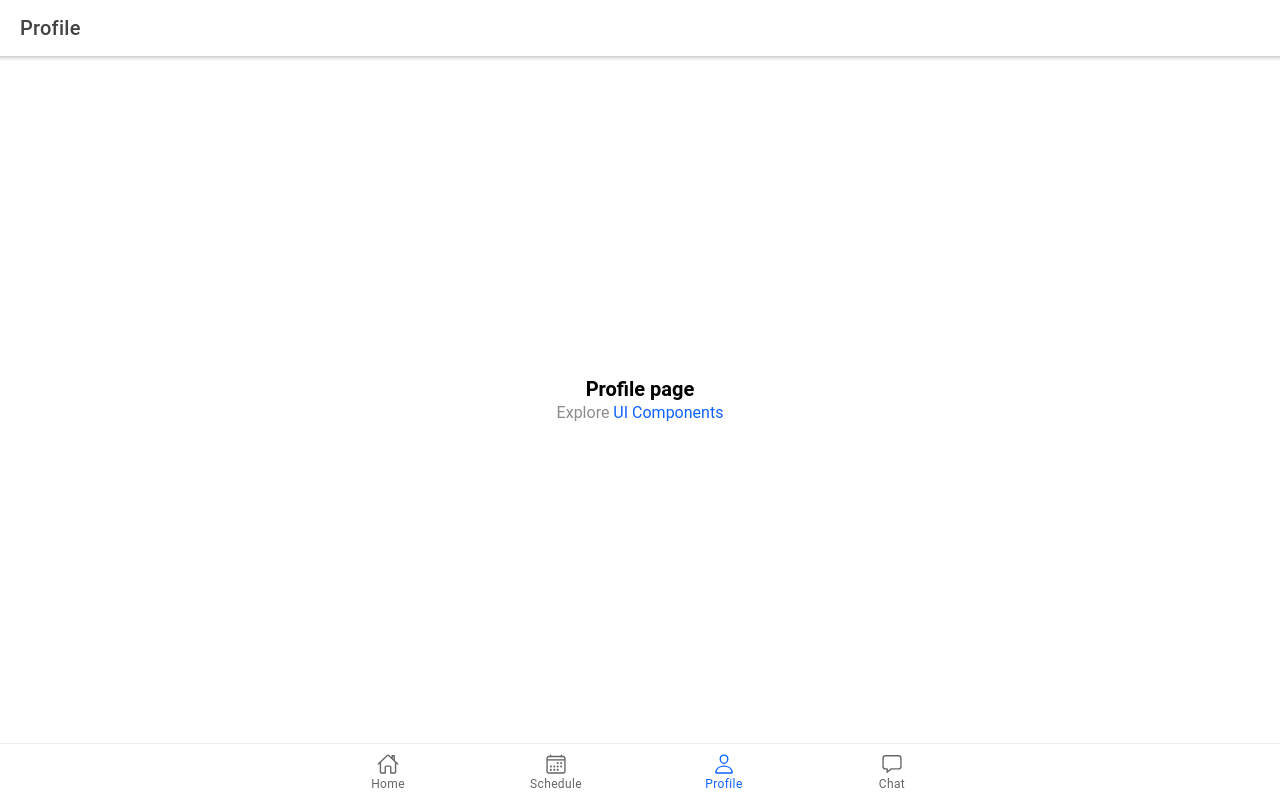
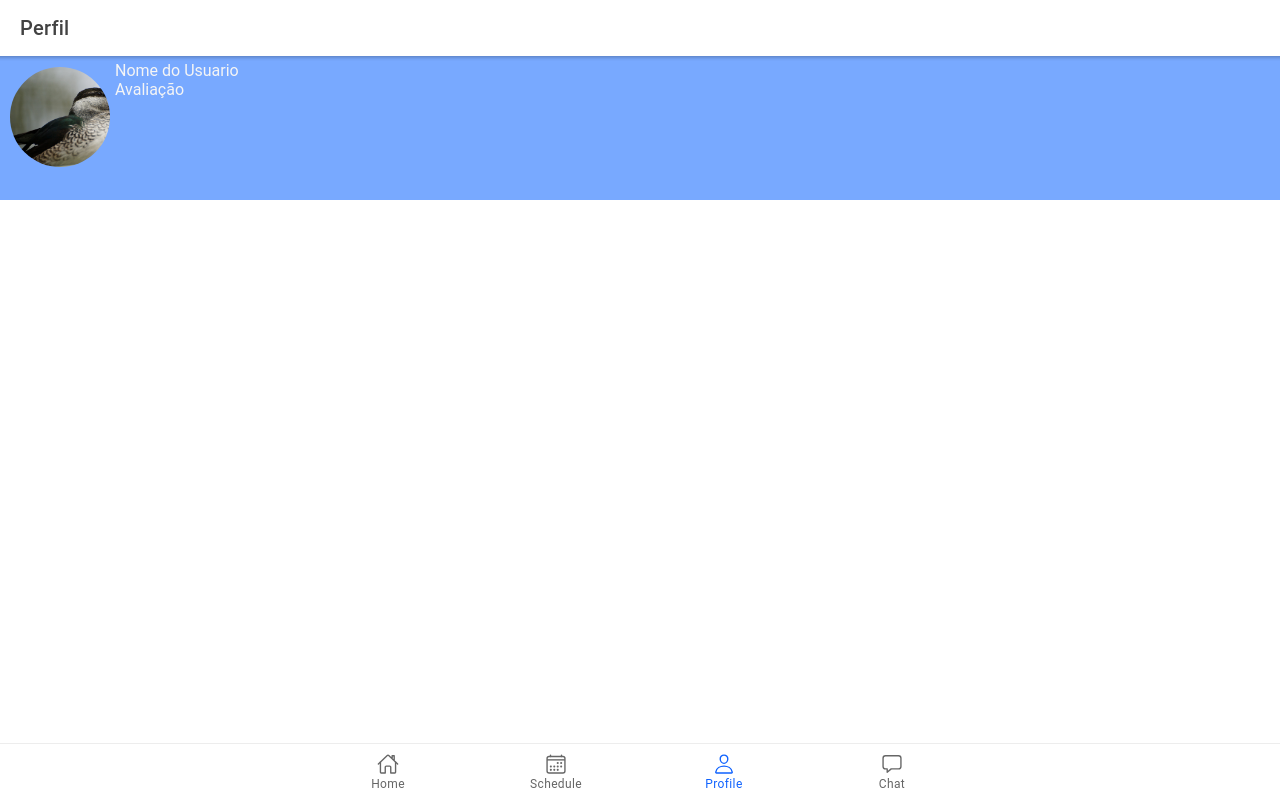
Before and after one commit to EnderHugo/teki_app, a React (Create React App) app: page /Home in a window 1280 px wide. Both pictures are taken after a click on the element "Profile". Built offline with nearby package versions, Linux system fonts and the light colour scheme.

Commit message:
I don't even know

```diff
--- a/src/Pages/tabPages/User/Home.tsx
+++ b/src/Pages/tabPages/User/Home.tsx
@@ -21,9 +21,13 @@ const Home: React.FC = () => {
         <IonToolbar color={"primary"}>
         <Swiper
             spaceBetween={10}
-            slidesPerView={3}
-            className="mySwiper"
+            slidesPerView={6}
             >
+              <SwiperSlide id='techslide'> </SwiperSlide>
+              <SwiperSlide id='techslide'> </SwiperSlide>
+              <SwiperSlide id='techslide'> </SwiperSlide>
+              <SwiperSlide id='techslide'> </SwiperSlide>
+              <SwiperSlide id='techslide'> </SwiperSlide>
               <SwiperSlide id='techslide'> </SwiperSlide>
               <SwiperSlide id='techslide'> </SwiperSlide>
               <SwiperSlide id='techslide'> </SwiperSlide>
--- a/src/Pages/tabPages/User/Profile.tsx
+++ b/src/Pages/tabPages/User/Profile.tsx
@@ -1,4 +1,4 @@
-import { IonContent, IonHeader, IonPage, IonTitle, IonToolbar } from '@ionic/react';
+import { IonCol, IonContent, IonHeader, IonImg, IonLabel, IonPage, IonRow, IonTitle, IonToolbar } from '@ionic/react';
 import ExploreContainer from '../../../components/ExploreContainer';
 import '../tabPages.css';
 
@@ -7,16 +7,28 @@ const Profile: React.FC = () => {
     <IonPage>
       <IonHeader>
         <IonToolbar>
-          <IonTitle>Profile</IonTitle>
+          <IonTitle>Perfil</IonTitle>
         </IonToolbar>
       </IonHeader>
       <IonContent fullscreen>
         <IonHeader collapse="condense">
-          <IonToolbar>
-            <IonTitle size="large">Profile</IonTitle>
-          </IonToolbar>
         </IonHeader>
-        <ExploreContainer name="Profile page" />
+          <div id='profile-top'>
+            <IonRow>
+              <IonCol size='auto'>
+                <div id='circle'>
+                  <IonImg src='assets/placeholder.jpg' id='roundImage'></IonImg>
+                </div>
+              </IonCol>
+              <IonCol>
+                <IonLabel id='profileNameLabel'> Nome do Usuario </IonLabel>
+                <br/>
+                <IonLabel id='profileRatingLabel'> Avaliação </IonLabel>
+              </IonCol>
+            </IonRow>
+          </div>
+
+
       </IonContent>
     </IonPage>
   );
--- a/src/Pages/tabPages/tabPages.css
+++ b/src/Pages/tabPages/tabPages.css
@@ -78,9 +78,37 @@ ion-datetime {
 }
 
 #techslide{
-    border-radius: 200px;
-    color: black;
+    border-radius: 50%;
     height: 50px;
-    width: 2000px;
+    width: 50px;
     margin: 10px;
 }
+
+#circle{
+    height: 100px;
+    width: 100px;
+    border-radius: 50%;
+    margin-left: 5%;
+    margin-top: 6%;
+    margin-right: 5%;
+    margin-bottom: 6%;
+    overflow: hidden;
+}
+
+#roundImage{
+    width: 155px;
+}
+
+#profile-top{
+    width: 100%;
+    height: 21%;
+    background-color: #78A9FF;
+}
+
+#profileNameLabel{
+    color: #f5f5f5;
+}
+
+#profileRatingLabel{
+    color: #f5f5f5;
+}
```
Also changed, not shown: src/Pages/tabPages/User/Settings.tsx (added, +24 -0 lines), public/assets/placeholder.jpg (added).
